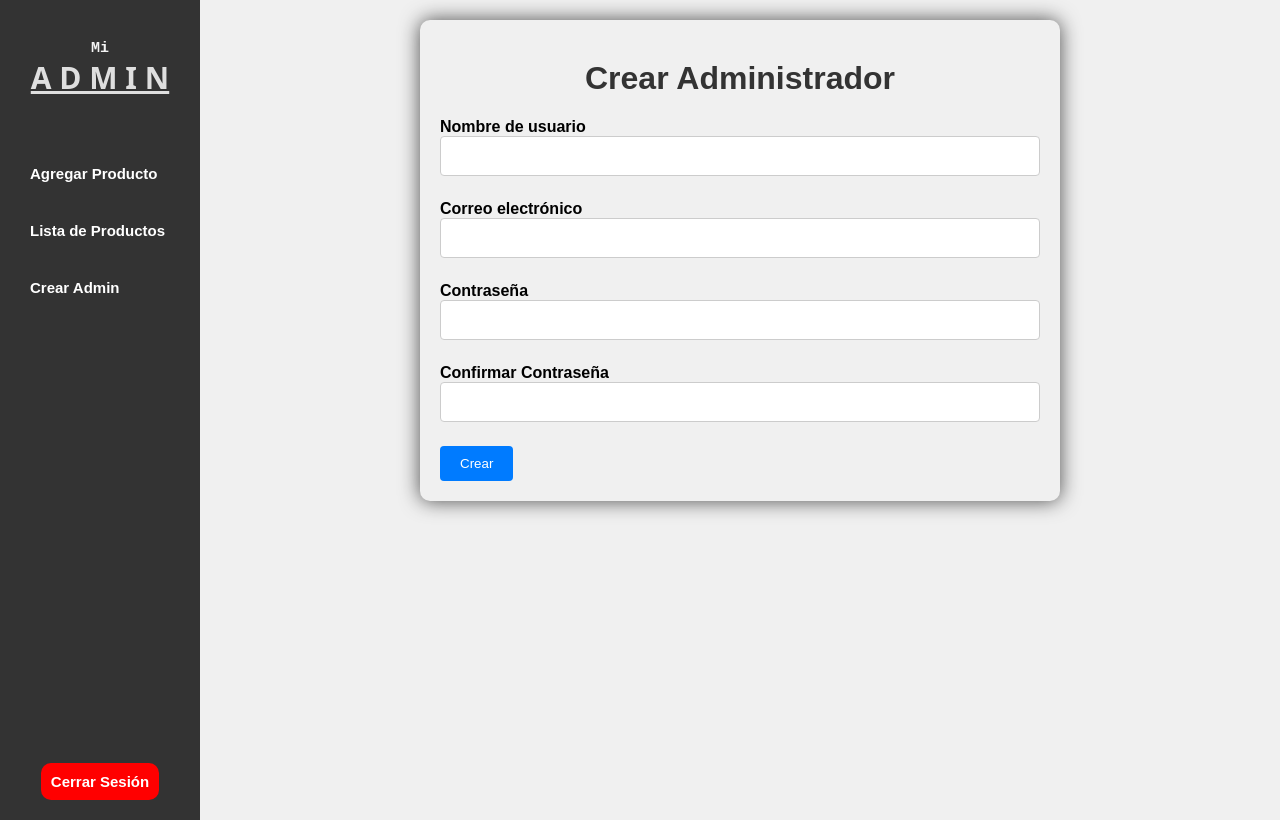
After one commit to JavierParedesDev/djangoTiendaTarea, a Django app: page /tienda/crear_admin/ in a window 1280 px wide. The commit adds this page. Run offline with Django 5.2, Linux system fonts and the light colour scheme; a user stored in the database is signed in.

Commit message:
diseño admin e integración

```diff
--- a/myCrud/settings.py
+++ b/myCrud/settings.py
@@ -105,7 +105,7 @@ AUTH_PASSWORD_VALIDATORS = [
 # Internationalization
 # https://docs.djangoproject.com/en/5.0/topics/i18n/
 
-LANGUAGE_CODE = 'en-us'
+LANGUAGE_CODE = 'es'
 
 TIME_ZONE = 'UTC'
 
--- a/tienda/forms.py
+++ b/tienda/forms.py
@@ -3,6 +3,39 @@ from .models import Producto, DetalleCompra
 from django.contrib.auth.forms import UserCreationForm
 from django.contrib.auth.models import User
 
+class AdminCreationForm(forms.ModelForm):
+    password = forms.CharField(
+        label='Contraseña',
+        widget=forms.PasswordInput,
+        help_text='Ingrese una contraseña segura.'
+    )
+
+    confirm_password = forms.CharField(
+        label='Confirmar Contraseña',
+        widget=forms.PasswordInput,
+        help_text='Ingrese la misma contraseña para verificación.'
+    )
+
+    class Meta:
+        model = User
+        fields = ['username', 'email', 'password']
+
+    def clean(self):
+        cleaned_data = super().clean()
+        password = cleaned_data.get("password")
+        confirm_password = cleaned_data.get("confirm_password")
+
+        if password and confirm_password and password != confirm_password:
+            self.add_error('confirm_password', 'Las contraseñas no coinciden.')
+
+        return cleaned_data
+
+    def save(self, commit=True):
+        user = super().save(commit=False)
+        user.set_password(self.cleaned_data["password"])
+        if commit:
+            user.save()
+        return user
 class ProductoForm(forms.ModelForm):
     class Meta:
         model = Producto
--- /dev/null
+++ b/tienda/static/css/style_admin.css
@@ -0,0 +1,61 @@
+body {
+    font-family: Arial, sans-serif;
+    background-color: #f0f0f0;
+    margin: 0;
+    padding: 0;
+}
+
+.container2 {
+    display: flex;
+    flex-direction: column;
+    width: 600px;
+    padding: 20px;
+    margin: 0 auto;
+    border-radius: 10px;
+    box-shadow: #4b4b4b 0px 0px 20px 0px;
+}
+
+.form-label {
+    font-weight: bold;
+}
+
+.mb-3 {
+    margin-bottom: 1.5rem;
+}
+
+.invalid-feedback {
+    color: #dc3545;
+    font-size: 14px;
+}
+
+.btn-primary {
+    background-color: #007bff;
+    color: #fff;
+    border: none;
+    padding: 10px 20px;
+    cursor: pointer;
+    border-radius: 4px;
+}
+
+.btn-primary:hover {
+    background-color: #0056b3;
+}
+
+input[type=text],
+input[type=email],
+input[type=password] {
+    width: 100%;
+    padding: 10px;
+    border: 1px solid #ccc;
+    border-radius: 4px;
+    box-sizing: border-box;
+    font-size: 16px;
+}
+
+input[type=text]:focus,
+input[type=email]:focus,
+input[type=password]:focus {
+    outline: none;
+    border-color: #007bff;
+    box-shadow: 0 0 8px rgba(0, 123, 255, 0.5);
+}
--- a/tienda/templates/base.html
+++ b/tienda/templates/base.html
@@ -1,3 +1,4 @@
+<!-- tienda/templates/dashboard.html -->
 <!DOCTYPE html>
 <html>
 <head>
@@ -14,6 +15,7 @@
             <ul>
                 <li><a href="{% url 'agregar_producto' %}">Agregar Producto</a></li>
                 <li><a href="{% url 'lista_productos' %}">Lista de Productos</a></li>
+                <li><a href="{% url 'crear_admin' %}">Crear Admin</a></li>
             </ul>
             <div class="logout">
                 <a href="{% url 'logout' %}">Cerrar Sesión</a>
--- /dev/null
+++ b/tienda/templates/crear_admin.html
@@ -0,0 +1,58 @@
+{% extends "dashboard.html" %}
+
+{% block title %}Crear Administrador{% endblock %}
+
+{% block content %}
+{% load static %}
+
+    <link rel="stylesheet" type="text/css" href="{% static 'css/style_admin.css' %}">
+
+    <div class="container2">
+        <h1>Crear Administrador</h1>
+        <form method="post" class="needs-validation" novalidate>
+            {% csrf_token %}
+            <div class="mb-3">
+                <label for="{{ form.username.id_for_label }}" class="form-label">Nombre de usuario</label>
+                {{ form.username }}
+                <div class="invalid-feedback">
+                    {% for error in form.username.errors %}
+                        {{ error }}
+                    {% endfor %}
+                </div>
+            </div>
+            <div class="mb-3">
+                <label for="{{ form.email.id_for_label }}" class="form-label">Correo electrónico</label>
+                {{ form.email }}
+                <div class="invalid-feedback">
+                    {% for error in form.email.errors %}
+                        {{ error }}
+                    {% endfor %}
+                </div>
+            </div>
+            <!-- Otros campos del formulario -->
+
+            <div class="mb-3">
+                <label for="{{ form.password.id_for_label }}" class="form-label">Contraseña</label>
+                {{ form.password }}
+                <div class="invalid-feedback">
+                    {% for error in form.password.errors %}
+                        {{ error }}
+                    {% endfor %}
+                </div>
+            </div>
+            <div class="mb-3">
+                <label for="{{ form.confirm_password.id_for_label }}" class="form-label">Confirmar Contraseña</label>
+                {{ form.confirm_password }}
+                <div class="invalid-feedback">
+                    {% for error in form.confirm_password.errors %}
+                        {{ error }}
+                    {% endfor %}
+                </div>
+            </div>
+
+            <button type="submit" class="btn btn-primary">Crear</button>
+        </form>
+    </div>
+
+
+{% endblock %}
--- a/tienda/urls.py
+++ b/tienda/urls.py
@@ -11,4 +11,5 @@ urlpatterns = [
     path('lista-productos/', views.lista_productos, name='lista_productos'),
     path('eliminar-producto/<int:producto_id>/', views.eliminar_producto, name='eliminar_producto'),
     path('logout/', auth_views.LogoutView.as_view(), name='logout'),
+    path('crear_admin/', views.crear_admin, name='crear_admin'),
 ]
--- a/tienda/views.py
+++ b/tienda/views.py
@@ -1,7 +1,7 @@
 from django.shortcuts import render, get_object_or_404, redirect
 from django.contrib.auth.decorators import login_required
 from .models import Producto, Compra, DetalleCompra
-from .forms import ProductoForm, DetalleCompraForm
+from .forms import AdminCreationForm, ProductoForm, DetalleCompraForm
 
 def home(request):
     return render(request, 'tienda/home.html')
@@ -44,16 +44,6 @@ def lista_productos(request):
     productos = Producto.objects.all()
     return render(request, 'lista_productos.html', {'productos': productos})
 
-@login_required
-def agregar_administrador(request):
-    if request.method == 'POST':
-        form = UserCreationForm(request.POST)
-        if form.is_valid():
-            form.save()
-            return redirect('dashboard')
-    else:
-        form = UserCreationForm()
-    return render(request, 'add_admin.html', {'form': form})
 
 @login_required
 def eliminar_producto(request, producto_id):
@@ -62,3 +52,15 @@ def eliminar_producto(request, producto_id):
         producto.delete()
         return redirect('lista_productos')
     return redirect('lista_productos')
+
+@login_required
+def crear_admin(request):
+    if request.method == 'POST':
+        form = AdminCreationForm(request.POST)
+        if form.is_valid():
+            form.save()
+            return redirect('home')  # O redirige a donde desees después de crear el usuario
+    else:
+        form = AdminCreationForm()
+
+    return render(request, 'crear_admin.html', {'form': form})
```
Also changed, not shown: tienda/templates/add_admin.html (deleted, +0 -24 lines).
